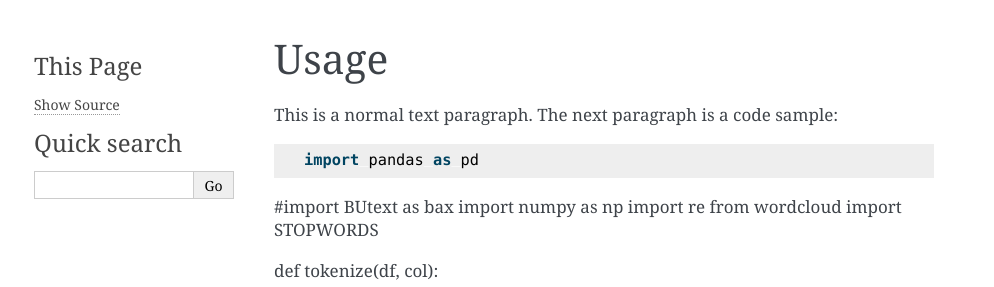
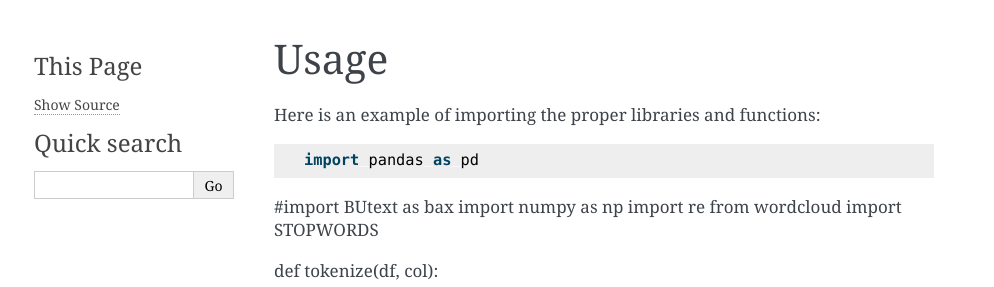
Before and after one commit to chipskiW/butext, a Sphinx documentation site: the page built from docs/usage.rst, in a window 1280 px wide. Shown: the top 287 px of the page, without its empty margins (146-1140 px from the left). Built offline with Sphinx 7.4.7, drawn with Linux system fonts in a browser that asks for light colours.

Commit message:
Update usage.rst
Signed-off-by: Nicholas  <nicholwaithe11@gmail.com>

```diff
--- a/docs/usage.rst
+++ b/docs/usage.rst
@@ -4,8 +4,9 @@
 
 
 
+Here is an example of importing the proper libraries and functions:
 
-This is a normal text paragraph. The next paragraph is a code sample::
+.. code-block :: python
 
  import pandas as pd
 #import BUtext as bax
```
